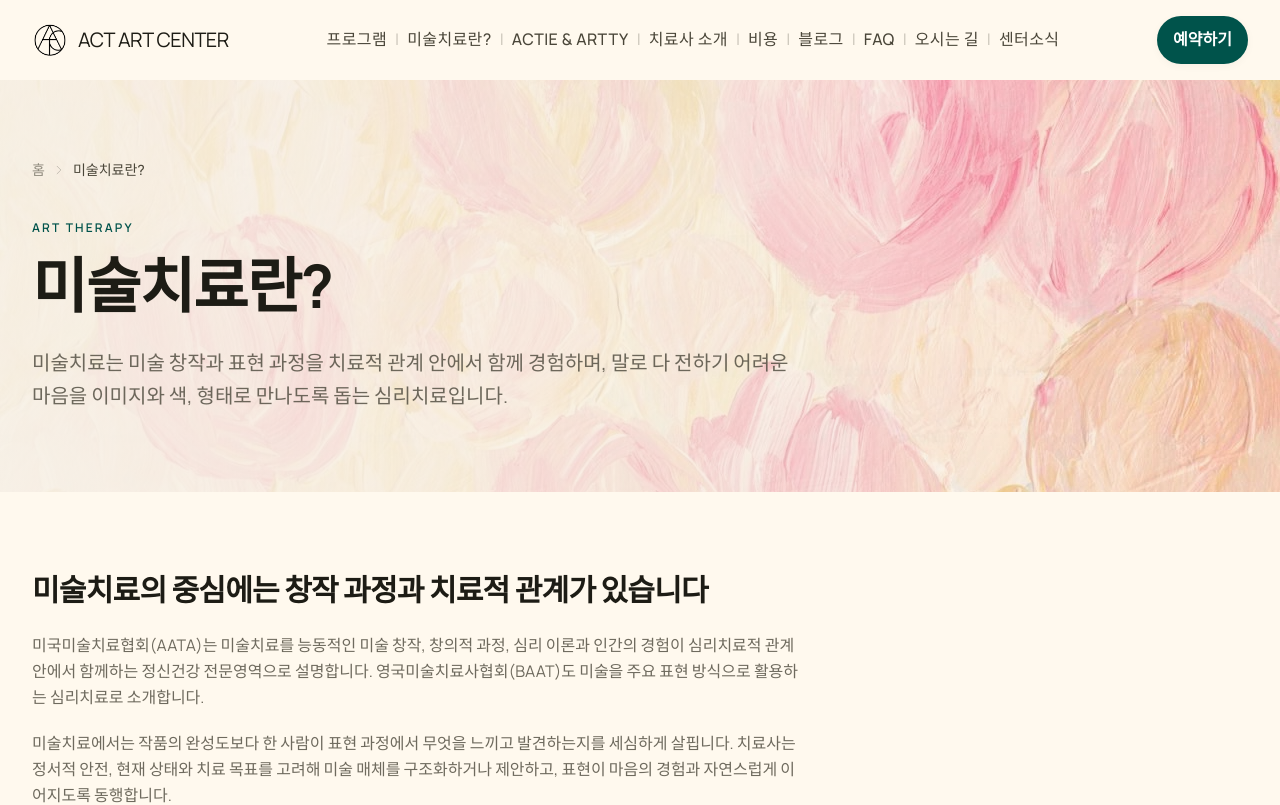
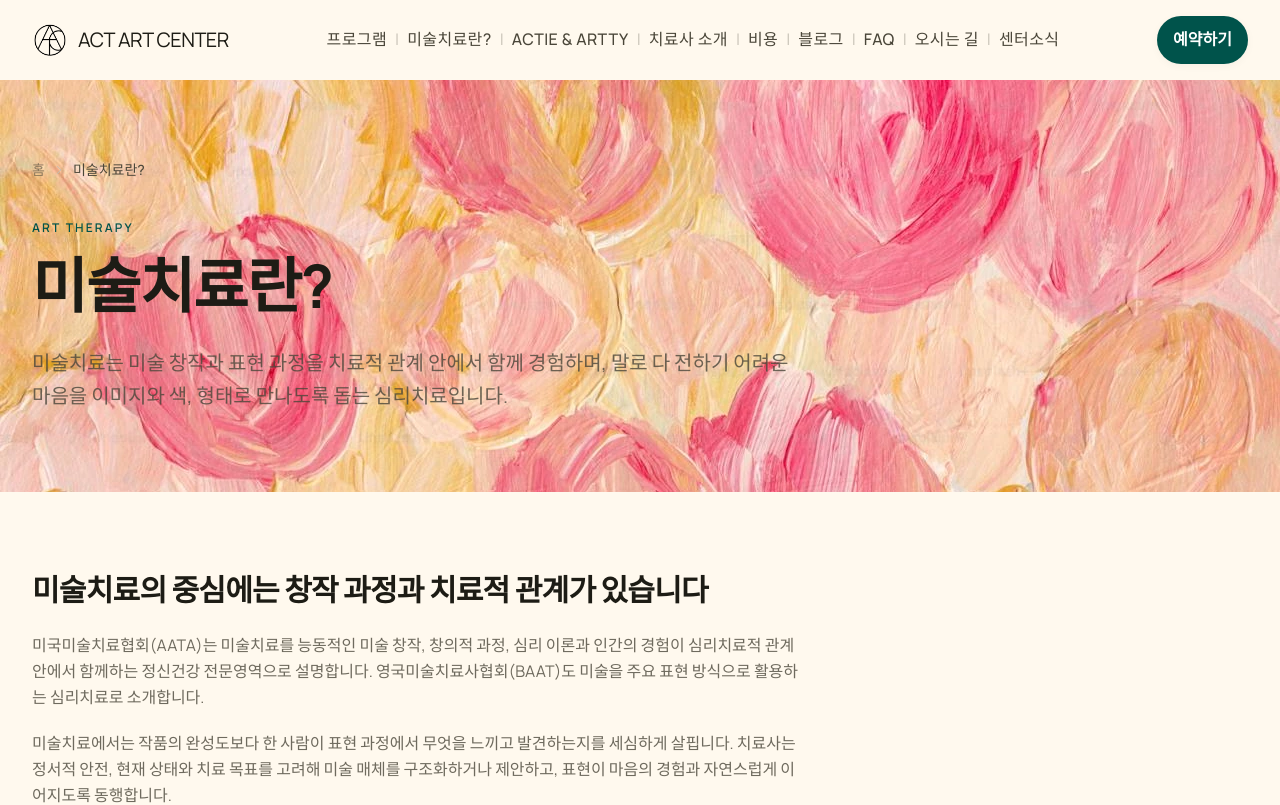
Before and after one commit to act-art-center/actartcenter.com, a Next.js app: page /art-therapy in a window 1280 px wide. Shown: the top 805 px of the page. Built offline with nearby package versions, Linux system fonts and the light colour scheme.

Commit message:
Show art therapy hero painting at full opacity

```diff
--- a/src/app/art-therapy/page.tsx
+++ b/src/app/art-therapy/page.tsx
@@ -143,11 +143,7 @@ export default function ArtTherapyPage() {
           priority
           sizes="100vw"
           aria-hidden="true"
-          className="-z-20 object-cover object-center"
-        />
-        <div
-          aria-hidden="true"
-          className="absolute inset-0 -z-10 bg-[linear-gradient(90deg,rgba(247,242,232,0.94)_0%,rgba(247,242,232,0.84)_62%,rgba(247,242,232,0.68)_100%)] sm:bg-[linear-gradient(90deg,rgba(247,242,232,0.94)_0%,rgba(247,242,232,0.76)_58%,rgba(247,242,232,0.30)_100%)]"
+          className="-z-10 object-cover object-center"
         />
         <Container className="relative">
           <Breadcrumbs
```
